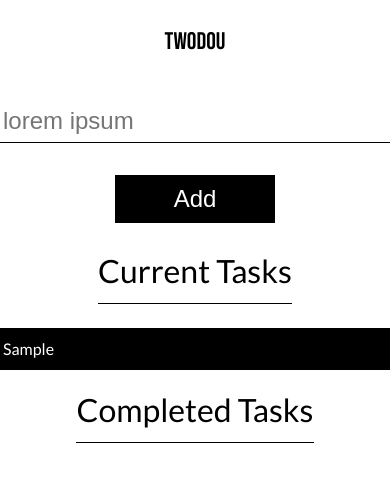
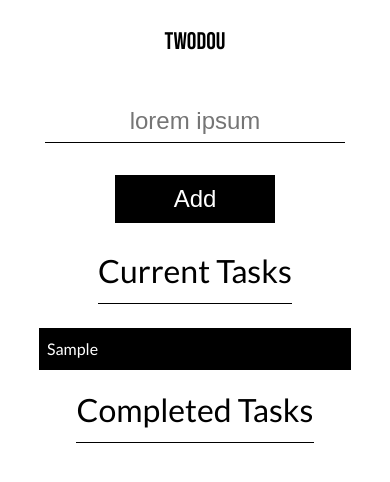
Before and after one commit to tolunaydundar/Twodou, a plain HTML site: page index.html in a window 390 px wide. Both pictures are taken after typing "Sample" into the empty fields and a click on the button "Add". Drawn offline with Linux system fonts and the light colour scheme.

Commit message:
Mobile design improvement

```diff
--- a/styles/main.css
+++ b/styles/main.css
@@ -61,7 +61,7 @@ main#main div#input-container {
 }
 
 main#main div#input-container input#task-input-form {
-	min-width: 400px;
+	min-width: 300px;
 	width: 50vw;
 	height: 5vh;
 	font-size: 1.5rem;
@@ -69,6 +69,7 @@ main#main div#input-container input#task-input-form {
 	padding: 0.5rem;
 	border: none;
 	border-bottom: 1px solid black;
+	text-align: center;
 }
 
 main#main div#input-container input#task-input-form:focus {
@@ -120,7 +121,6 @@ main#main div#task-container li.task-item {
 	margin: 0.5rem;
 	padding: 0.5rem;
 	width: 50vw;
-	min-width: 400px;
 	height: 5vh;
 	background-color: black;
 	color: white;
--- a/styles/mobile.css
+++ b/styles/mobile.css
@@ -30,8 +30,7 @@ main#main div#task-container #task-list {
 main#main div#task-container li.task-item {
     margin: 0.5rem;
     padding: 0.5rem;
-    width: 50vw;
-    min-width: 400px;
+    width: 80vw;
     height: 5vh;
     background-color: black;
     color: white;
```
